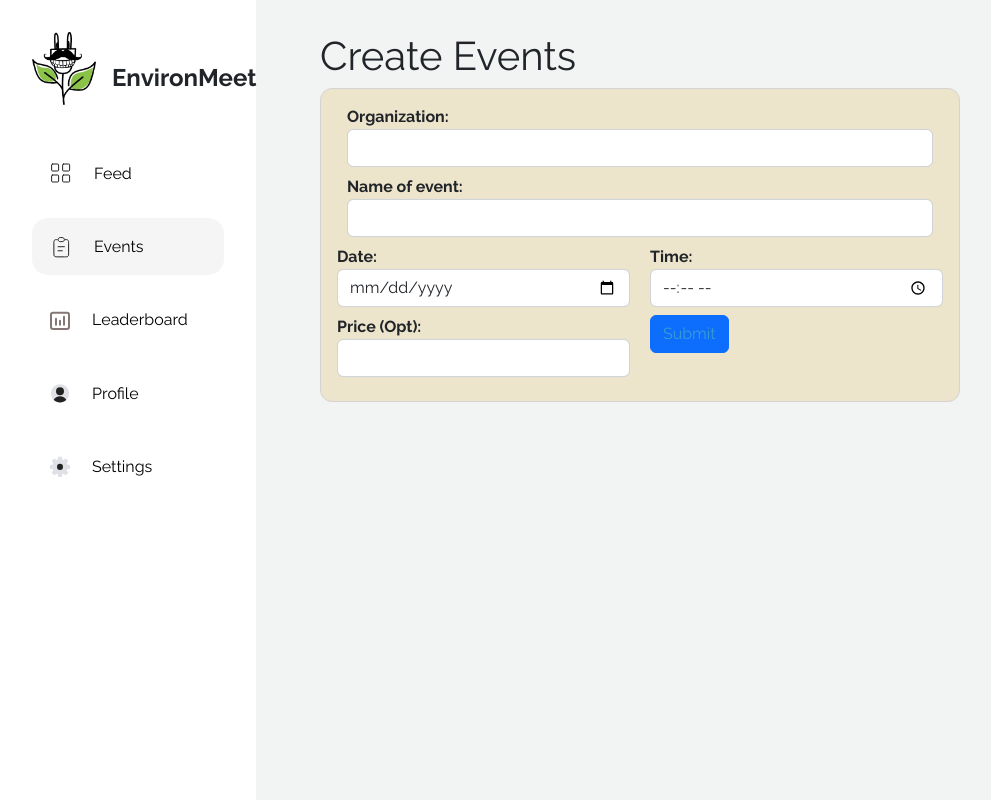
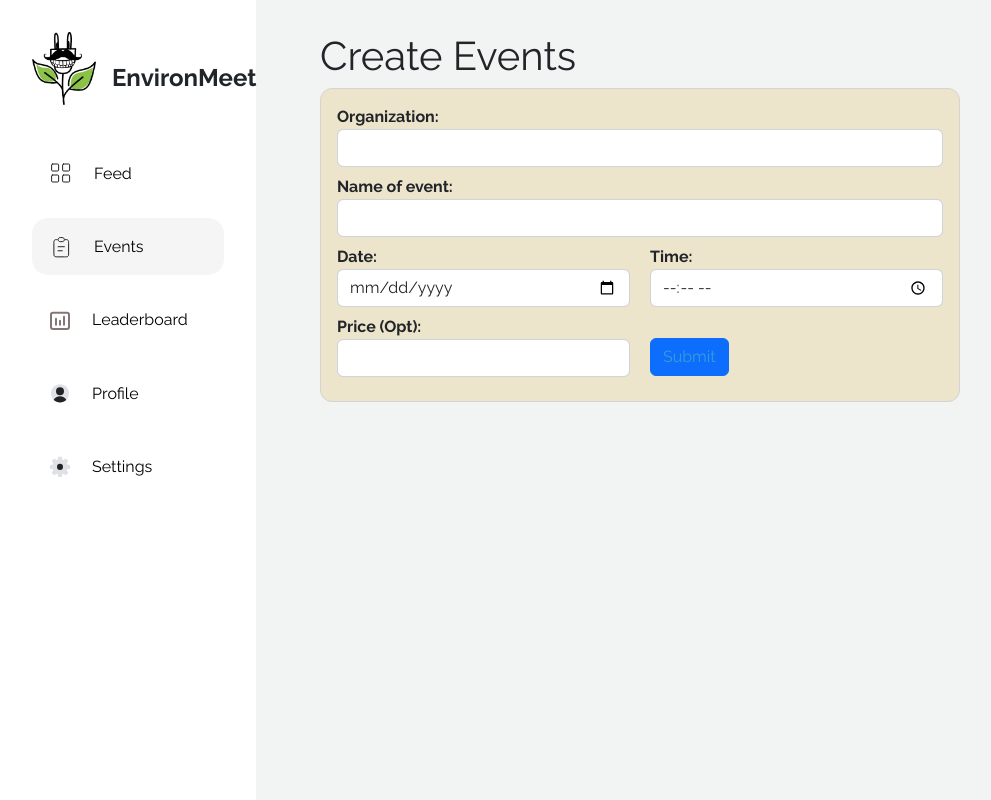
Before and after one commit to RohanSenthil/EnvironMeet, a Flask app: page /events/add in a window 1280 px wide. Shown: the whole page, without its empty margins (0-991 px from the left). Run offline with Flask 3, Linux system fonts and the light colour scheme; some libraries are stand-ins or nearby versions.

Commit message:
Gbesoiagbeusi events

```diff
--- a/app/routes/events.py
+++ b/app/routes/events.py
@@ -33,3 +33,7 @@ def add_events():
     #     return app.login_manager.unauthorized()
     # else:
     return render_template('addevents.html', form=form)
+
+@app.route('/events/thankyou')
+def thankyouforcreatingevents():
+    return render_template('eventscreatethankyou.html', thankyouforcreatingevents=thankyouforcreatingevents)
--- a/app/static/styles/events.css
+++ b/app/static/styles/events.css
@@ -124,3 +124,15 @@ label {
     padding-right:10px;
     padding-left:10px;
 }
+#syvnieg{
+    margin-top:23px;
+    width:1000%;
+}
+#remainings{
+    margin-right:-10px;
+    margin-left:-10px;
+}
+#remainings2{
+    margin-right:-10px;
+    margin-left:-10px;
+}
--- a/app/templates/addevents.html
+++ b/app/templates/addevents.html
@@ -12,10 +12,10 @@
 <h1 class="hiaa">Create Events</h1>
     <div class="stuff">
 <form method="POST" action="">
-        <div class="form-group col">
+        <div class="form-group col" id="remainings">
      {{ render_field(form.organiser, class="form-control") }}
  </div>
- <div class="form-group col">
+ <div class="form-group col" id="remainings2">
      {{ render_field(form.name, class="form-control") }}
  </div>
             <div class="form-row">
@@ -31,7 +31,7 @@
      {{ render_field(form.price, class="form-control") }}
  </div>
     <div id="syvnieg" class="form-group col">
-    <a class="btn btn-primary" href="#" role="button">Submit</a>
+    <a class="btn btn-primary" href="events/thankyou" role="button">Submit</a>
 </div>
                      </div>
 </form>
--- a/app/templates/events.html
+++ b/app/templates/events.html
@@ -20,7 +20,7 @@
                 <input class="textInput" type="text" placeholder="Search">
             </div>
         </div>
-        <a class="btn btn-primary" href="events/add" role="button">babfiyaegubesgubsghiorhaeriohER</a>
+        <a class="btn btn-primary" href="events/add" role="button">Create Event</a>
     </div>
     <div class="EventsContainer1">
         <div class="EventsBox1">
```
Also changed, not shown: app/templates/eventscreatethankyou.html (+8 -0 lines).
